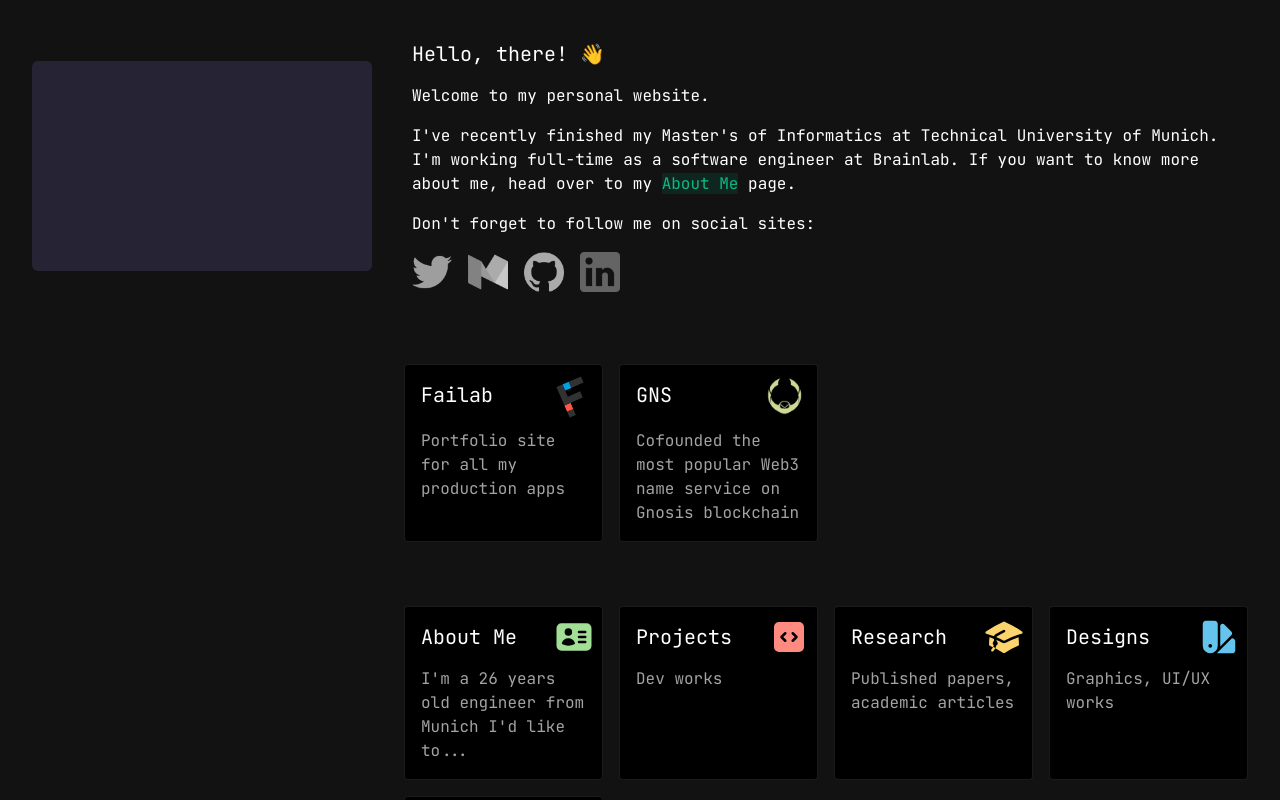
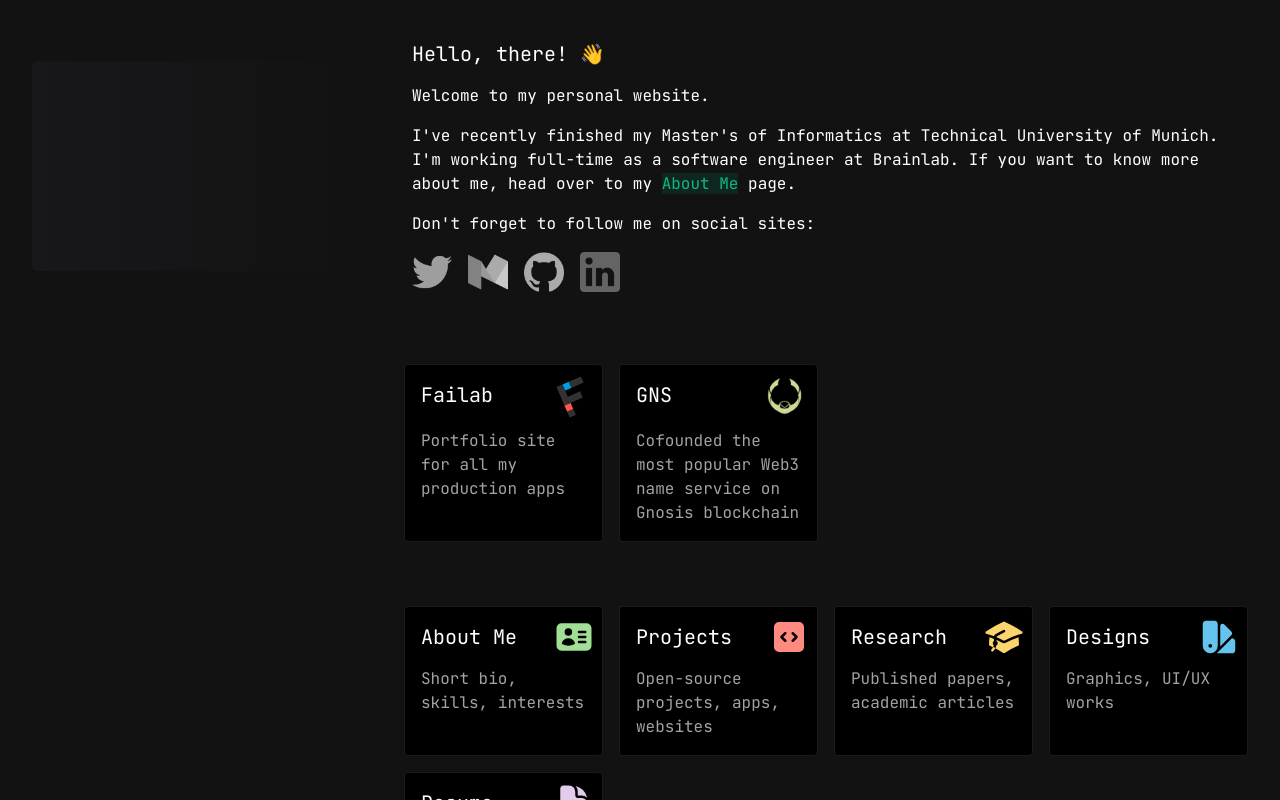
Before and after one commit to FaisalBinAhmed/faisalbin, a Next.js app: page / in a window 1280 px wide. Shown: the top 800 px of the page. Built offline with nearby package versions, Linux system fonts and the light colour scheme.

Commit message:
gradient

```diff
--- a/src/components/CreditCard.tsx
+++ b/src/components/CreditCard.tsx
@@ -2,7 +2,7 @@ import React from "react";
 
 const CreditCard = () => {
 	return (
-		<div className="min-w-[340px] min-h-[210px] bg-[#262335] rounded-md"></div>
+		<div className="min-w-[340px] min-h-[210px] bg-gradient-to-r from-zinc-900 to-black-900 rounded-md"></div>
 	);
 };
 
--- a/src/data/navItems.ts
+++ b/src/data/navItems.ts
@@ -9,7 +9,7 @@ type NavItem = {
 const navItems: Array<NavItem> = [
 	{
 		title: "About Me",
-		desc: "I'm a 26 years old engineer from Munich I'd like to... ",
+		desc: "Short bio, skills, interests",
 		color: "#a2de96",
 		icon: "/assets/icons/identification.svg",
 
@@ -17,7 +17,7 @@ const navItems: Array<NavItem> = [
 	},
 	{
 		title: "Projects",
-		desc: "Dev works ",
+		desc: "Open-source projects, apps, websites",
 		color: "#FF8A80",
 		icon: "/assets/icons/code-bracket.svg",
 
@@ -33,7 +33,7 @@ const navItems: Array<NavItem> = [
 	},
 	{
 		title: "Designs",
-		desc: "Graphics, UI/UX works ",
+		desc: "Graphics, UI/UX works",
 		color: "#64c4ed",
 		icon: "/assets/icons/swatch.svg",
 
@@ -42,7 +42,7 @@ const navItems: Array<NavItem> = [
 	{
 		title: "Resume",
 		color: "#e1ccec",
-		desc: "Download my current resume ",
+		desc: "Download my current resume",
 		icon: "/assets/icons/document-text.svg",
 
 		route: "/"
```
